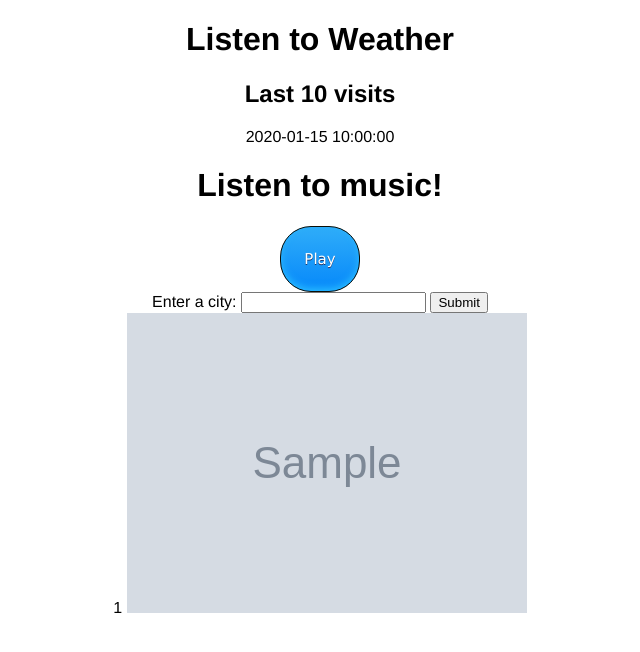
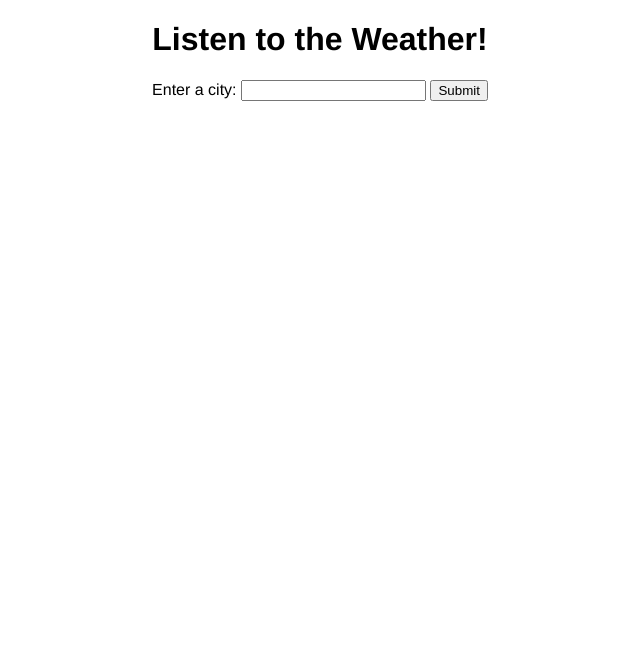
Before and after one commit to rachelxwang/listentoweather, a Flask app: template building-an-app/templates/index.html in a window 1280 px wide. Shown: the top 652 px of the page, without its empty margins (320-960 px from the left). Run offline with Flask 2, Linux system fonts and the light colour scheme; the template is opened without the code that fills it: most values are stand-ins (such as "Sample title", 1, 10 or a date in 2020); grey boxes marked "Sample" are stand-in pictures; parts of the project's set-up code (start-up, migrations or seed data) failed here and were passed over.

Commit message:
getting better lads

```diff
--- a/building-an-app/beats.py
+++ b/building-an-app/beats.py
@@ -197,7 +197,8 @@ def play(w):
         notes+=notes
     seq = NoteSeq(notes)
     midi.seq_notes(seq,track=3)
-    midi.write("./building-an-app/music.mid")
+    midi.write("./music.mid")
+    # midi.write("./building-an-app/music.mid")
 
 test = weather_data.WeatherData("chicago", "city")
 
--- a/building-an-app/main.py
+++ b/building-an-app/main.py
@@ -1,6 +1,8 @@
 import datetime
-#import beats
-#import weather_data
+import beats
+import weather_data
+import pygame
+# import play_midi
 
 from flask import Flask, render_template, request
 from google.cloud import datastore
@@ -11,13 +13,29 @@ app = Flask(__name__)
 @app.route('/', methods=["GET", "POST"])
 def index():
     city = ""
+    weather = weather_data.WeatherData("chicago", "city")
     if request.method == 'POST':
         city = request.form.get("city_holder", None)
+        weather = weather_data.WeatherData(city, "city")
+        #times = NULL
+        #weather = NULL
 
-    if city:
-        beats.play(weather_data.WeatherData(city, "city"));
+        beats.play(weather_data.WeatherData(city, "city"))
 
-    return render_template('index.html', times=times, weather=weather)
+        def play_but_for_real():
+            #pygame.mixer.pre_init(44100, 16, 2, 4096)
+            pygame.init()
+
+            pygame.mixer.music.load("./music.mid")
+            pygame.mixer.music.play()
+
+            while pygame.mixer.music.get_busy():
+                pygame.time.wait(1000)
+
+        play_but_for_real()
+
+    return render_template('index.html', weather=weather)
+
 
 
 
--- a/building-an-app/templates/index.html
+++ b/building-an-app/templates/index.html
@@ -7,23 +7,23 @@
 </head>
 <body>
 
-  <h1>Listen to Weather</h1>
+  <h1>Listen to the Weather!</h1>
 
-  <h2>Last 10 visits</h2>
+  <!-- <h2>Last 10 visits</h2>
 {% for time in times %}  <p>{{ time['timestamp'] }}</p>
-{% endfor %}
+{% endfor %} -->
 
-  <h1>Listen to music!</h1>
-  <a href="#" class="myButton">Play</a>
+  <!-- <h1>Listen to music!</h1> -->
+  <!-- <a href="#" class="myButton">Play</a> -->
 
   <form action="/" method="post">
   	Enter a city: <input type="text" name="city_holder">
   	<input type="submit">
   </form>
 
-  {{ weather.get_weather_id() }}
 
-  <img src="{{weather.get_weather_icon()}}">
+
+
 
 </body>
 </html>
--- a/building-an-app/weather_data.py
+++ b/building-an-app/weather_data.py
@@ -164,9 +164,9 @@ class WeatherData:
 	def get_location(self):
 		return (self._location, self._location_type)
 
-	def get_weather_id(self):
-		self.update_weather()
-		return self._curr_call["weather"]["id"]
+	# def get_weather_id(self):
+	# 	self.update_weather()
+	# 	return self._curr_call["weather"]["id"]
 
 
 
```
Also changed, not shown: building-an-app/play_midi.py (renamed from play_midi.py), 1 other file.
